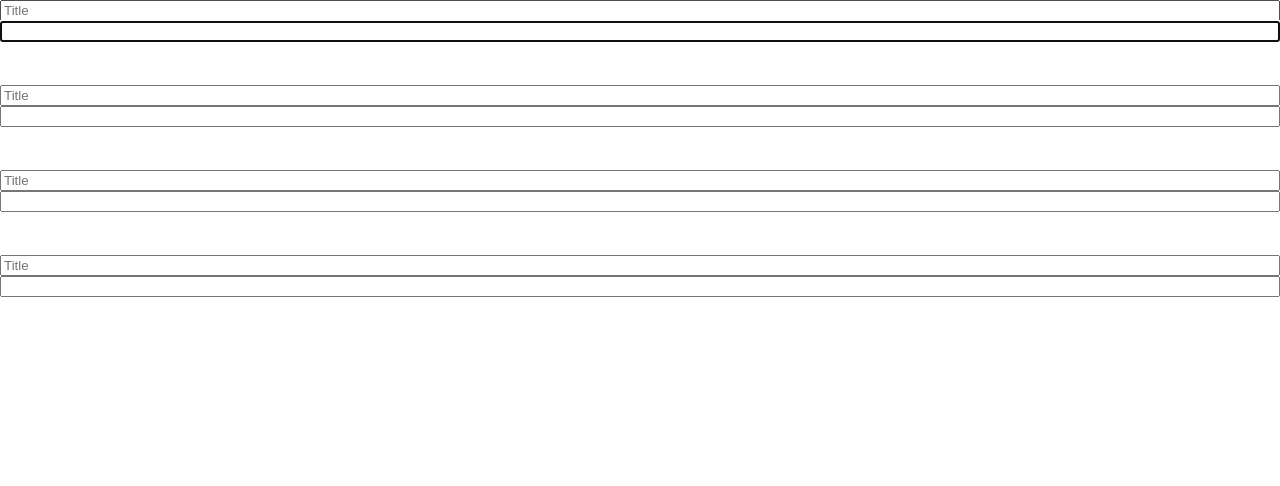
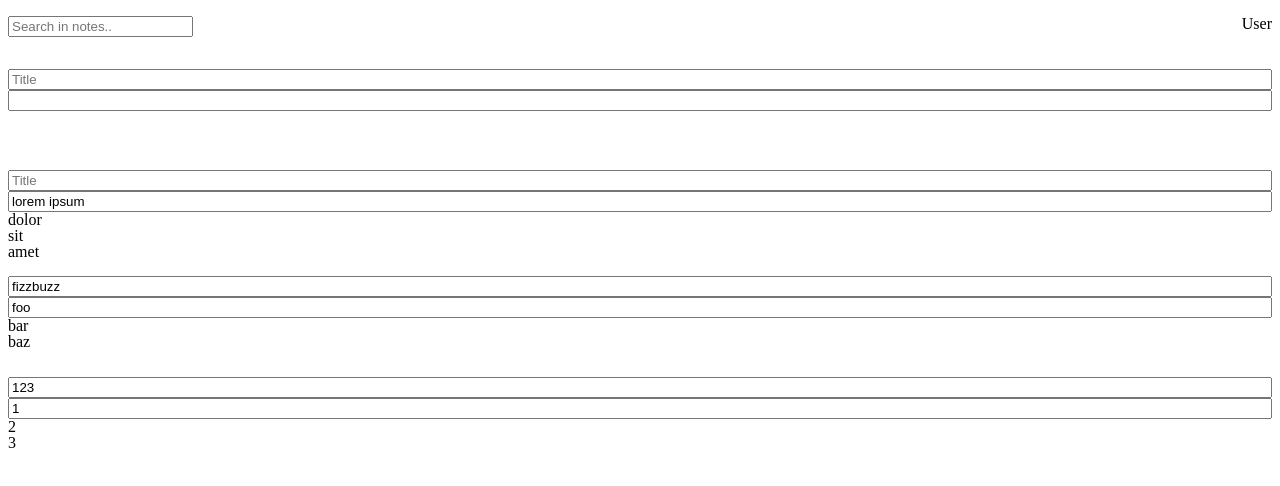
Before and after one commit to kiprasmel/surfe-note-app, a React (Create React App) app: page / in a window 1280 px wide. Shown: the top 486 px of the page. Built offline with nearby package versions, Linux system fonts and the light colour scheme.

Commit message:
add simple search

```diff
--- a/src/App.tsx
+++ b/src/App.tsx
@@ -9,20 +9,48 @@ import { NoteList } from "./ui/NoteList";
 function App() {
 	const [notesData, setNotesData] = useState<NoteData[]>([
 		{ id: 1, paragraphs: [""], title: "" }, //
-		{ id: 2, paragraphs: [""], title: "" }, //
-		{ id: 3, paragraphs: [""], title: "" }, //
-		{ id: 4, paragraphs: [""], title: "" }, //
+		{ id: 2, paragraphs: ["lorem ipsum", "dolor", "sit", "amet"], title: "" }, //
+		{ id: 3, paragraphs: ["foo", "bar", "baz"], title: "fizzbuzz" }, //
+		{ id: 4, paragraphs: ["1", "2", "3"], title: "123" }, //
 	]);
+
+	const [search, setSearch] = useState("");
 
 	return (
 		<div className={styles.app}>
-			<NoteList data={notesData} />
+			<nav className={styles.nav.nav}>
+				<ul className={styles.nav.list}>
+					<li>
+						<input
+							placeholder="Search in notes.."
+							value={search}
+							onChange={(e) => setSearch(e.target.value)}
+						/>
+					</li>
+					<li className={styles.nav.userItem}>User</li>
+				</ul>
+			</nav>
+
+			<NoteList data={notesData} search={search} />
 		</div>
 	);
 }
 
 const styles = {
-	app: css``,
+	app: css`
+		margin: 0 0.5rem;
+	`,
+	nav: {
+		nav: css`
+			margin: 1rem 0 2rem 0;
+		`,
+		list: css`
+			display: flex;
+		`,
+		userItem: css`
+			margin-left: auto;
+		`,
+	},
 };
 
 export default App;
--- a/src/ui/NoteList.tsx
+++ b/src/ui/NoteList.tsx
@@ -1,19 +1,21 @@
-import { FC, useState } from "react";
+import { FC, useMemo, useState } from "react";
 
 import { css } from "emotion";
 import { Note, NoteData } from "./Note";
 
 export type NoteListProps = {
 	data: NoteData[];
+	search?: string;
 };
 
-export const NoteList: FC<NoteListProps> = ({ data }) => {
-	const [activeNote, setActiveNote] = useState(0);
+export const NoteList: FC<NoteListProps> = ({ data, search = "" }) => {
+	const searchedData: NoteData[] = useMemo(() => searchNotes(data, search), [data, search]);
+	const [activeNote, setActiveNote] = useState(-1);
 
 	return (
 		<div>
 			<ul id="note-list" className={styles.noteList}>
-				{data.map((x, i) => (
+				{searchedData.map((x, i) => (
 					<li
 						key={x.id}
 						onClick={() => {
@@ -32,5 +34,19 @@ const styles = {
 	noteList: css`
 		display: flex;
 		flex-direction: column;
+
+		& > * + * {
+			margin-top: 1rem;
+		}
 	`,
 };
+
+function searchNotes(notesData: NoteData[], search: string): NoteData[] {
+	return !search
+		? notesData
+		: notesData.filter(
+				(note) =>
+					note.title.includes(search) || //
+					note.paragraphs.some((p) => p.includes(search))
+			);
+}
```
